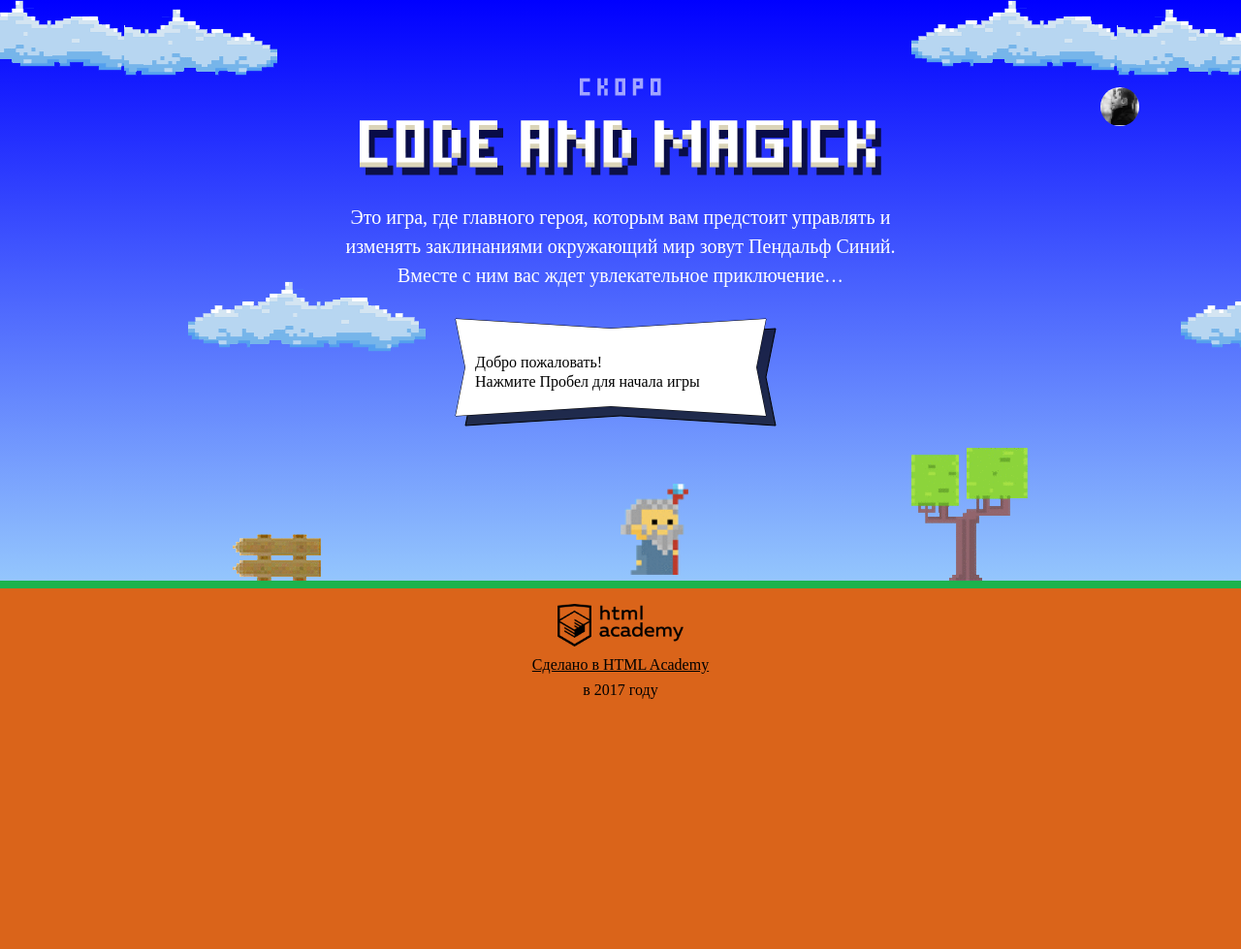
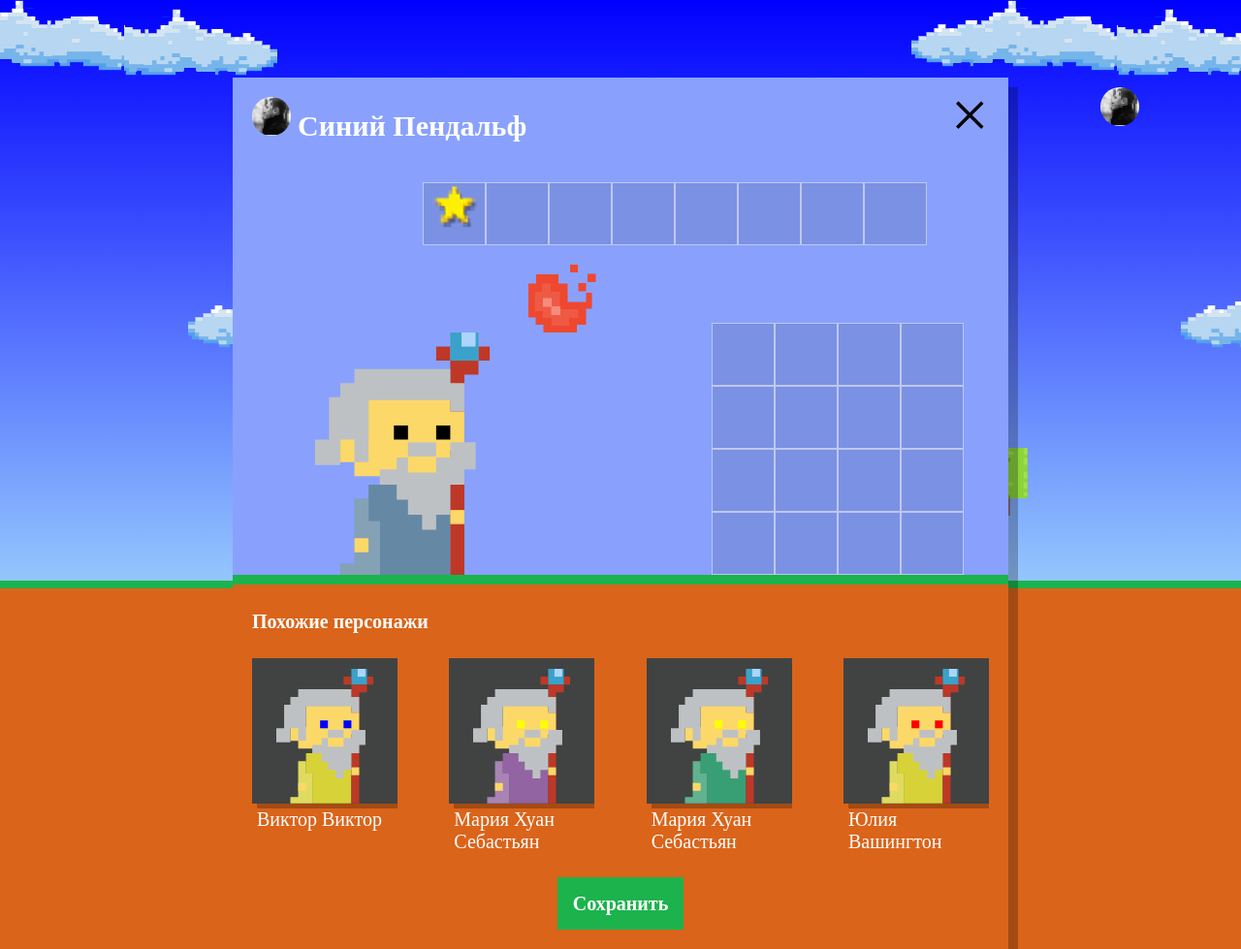
Before and after one commit to chert61rus/code-and-magick, a website: page index.html in a window 1280 px wide. Shown: the whole page at 97% size. Before the commit the page ends 800 px from the top, so only its background shows below. Drawn offline with Linux system fonts and the light colour scheme; a web font is replaced by a local one.

Commit message:
#9 Учебный проект: нас орда

```diff
--- a/index.html
+++ b/index.html
@@ -200,6 +200,6 @@ function getWizardY(height) {
 </script>
 <script src="js/stat.js"></script>
 <script src="js/game.js"></script>
-
+<script src="js/setup.js"></script>
 </body>
 </html>
--- /dev/null
+++ b/js/setup.js
@@ -0,0 +1,74 @@
+'use strict';
+var userDialog = document.querySelector('.setup');
+userDialog.classList.remove('hidden');
+
+var firstNames = ['Иван', 'Хуан Себастьян','Мария','Кристоф','Виктор','Юлия','Люпита','Вашингтон'];
+
+var lastNames = ['да Марья','Верон','Мирабелла','Вальц','Онопко','Топольницкая','Нионго','Ирвинг'];
+
+
+
+var coatColor = ['rgb(101, 137, 164)','rgb(241, 43, 107)','rgb(146, 100, 161)','rgb(56, 159, 117)','rgb(215, 210, 55)','rgb(0, 0, 0)'];
+
+var eyesColor = ['black','red','blue','yellow','green'];
+
+function getRandomNames() {
+  return firstNames[Math.round(Math.random() * (firstNames.length - 1))];
+};
+
+function getRandomLastNames() {
+  return firstNames[Math.round(Math.random() * (lastNames.length - 1))];
+};
+
+function getRandomCoatColor() {
+  return coatColor[Math.round(Math.random() * (coatColor.length - 1))];
+};
+
+function getRandomEyesColor() {
+  return eyesColor[Math.round(Math.random() * (eyesColor.length - 1))];
+};
+
+
+var wizards = [
+    {
+        name: getRandomNames() + ' ' + getRandomLastNames(),
+        coatColor: getRandomCoatColor(),
+        eyesColor: getRandomEyesColor()
+    },
+    {
+        name: getRandomNames() + ' ' + getRandomLastNames(),
+        coatColor: getRandomCoatColor(),
+        eyesColor: getRandomEyesColor()
+    },
+    {
+        name: getRandomNames() + ' ' + getRandomLastNames(),
+        coatColor: getRandomCoatColor(),
+        eyesColor: getRandomEyesColor()
+    },
+    {
+        name: getRandomNames() + ' ' + getRandomLastNames(),
+        coatColor: getRandomCoatColor(),
+        eyesColor: getRandomEyesColor()
+    }
+];
+
+
+var similarWizardTemplate = document.querySelector('#similar-wizard-template').content.querySelector('.setup-similar-item');
+
+console.log(document.querySelector('#similar-wizard-template').content.querySelector('.setup-similar-item'));
+
+
+for (var i=0; i < wizards.length ; i++){
+    var cloneWizard = similarWizardTemplate.cloneNode(true);
+
+    cloneWizard.querySelector('.setup-similar-label').innerHTML = wizards[i].name;
+
+    cloneWizard.querySelector('.wizard-coat').style.fill = wizards[i].coatColor;
+
+    cloneWizard.querySelector('.wizard-eyes').style.fill = wizards[i].eyesColor;
+
+    document.querySelector('.setup-similar-list').appendChild(cloneWizard);
+}
+
+
+document.querySelector('.setup-similar').classList.remove('hidden');
```
